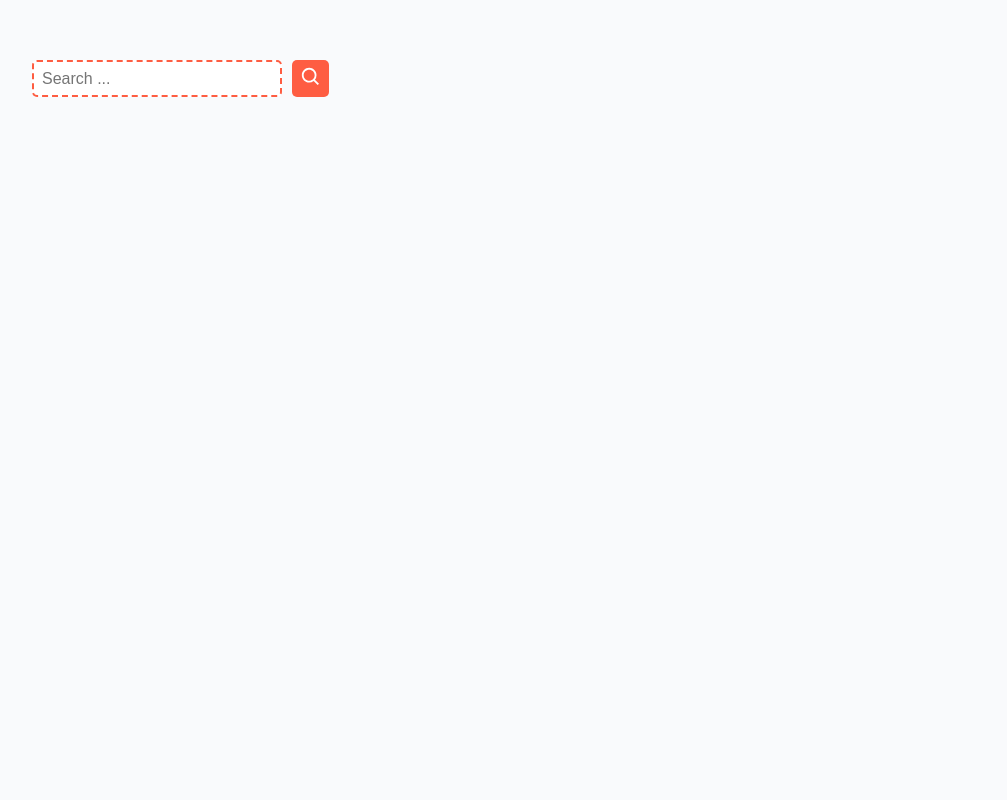
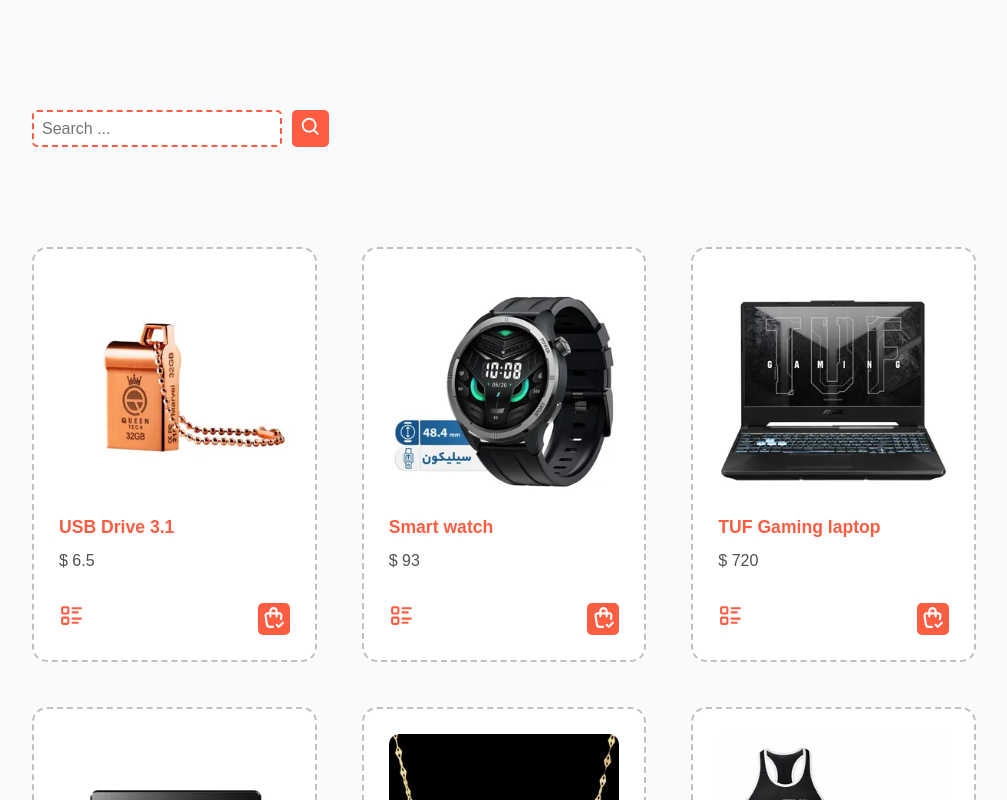
Before and after one commit to IliaMoradian11/react.js-store-app-context, a React (Vite) app: page /products in a window 1280 px wide. Shown: the top 800 px of the page, without its empty margins (18-1025 px from the left). Built offline with nearby package versions, Linux system fonts and the light colour scheme.

Commit message:
Show products

```diff
--- a/src/App.jsx
+++ b/src/App.jsx
@@ -3,6 +3,7 @@
 import ProductsPage from "./pages/ProductsPage";
 import PageNotFoundPage from "./pages/PageNotFoundPage";
 import SearchContext from "./contexts/SearchContext";
+import ProductDetailsPage from "./pages/ProductDetailsPage";
 
 function App() {
   return (
@@ -11,6 +12,7 @@
         <Routes>
           <Route index element={<Navigate to={"/products"} replace={true} />} />
           <Route path="products" element={<ProductsPage />} />
+          <Route path="products/:id" element={<ProductDetailsPage />} />
           <Route path="*" element={<PageNotFoundPage />} />
         </Routes>
       </BrowserRouter>
--- /dev/null
+++ b/src/components/ProductsContainer.jsx
@@ -0,0 +1,32 @@
+import { useContext } from "react";
+
+import { searchTextContext } from "../contexts/SearchContext";
+
+import styles from "./ProductsContainer.module.css";
+import { TbListDetails, TbShoppingBagCheck } from "react-icons/tb";
+import { Link } from "react-router-dom";
+
+function ProductsContainer() {
+  const { products } = useContext(searchTextContext);
+  return (
+    <div className={styles.container}>
+      {JSON.parse(products).map((product) => (
+        <div key={product.id} className={styles.product}>
+          <img src={product.image} alt={product.title} />
+          <p className={styles.title}>{product.title}</p>
+          <p className={styles.price}>$ {product.price}</p>
+          <div>
+            <Link to={`/products/${product.id}`}>
+              <TbListDetails size={25} color="#fe5d42" />
+            </Link>
+            <button type="button">
+              <TbShoppingBagCheck size={25} color="#fff" />
+            </button>
+          </div>
+        </div>
+      ))}
+    </div>
+  );
+}
+
+export default ProductsContainer;
--- /dev/null
+++ b/src/components/ProductsContainer.module.css
@@ -0,0 +1,47 @@
+.container {
+  width: 80%;
+  display: grid;
+  grid-template-columns: repeat(auto-fill, minmax(250px, 1fr));
+  gap: 45px;
+  margin-top: 100px;
+}
+.product {
+  background: #fff;
+  border: 2px dashed silver;
+  display: flex;
+  flex-direction: column;
+  padding: 25px;
+  border-radius: 15px;
+}
+.product .title {
+  font-size: 1.1rem;
+  font-weight: 600;
+  color: #fe5d42;
+  margin: 10px 0;
+}
+.product .price {
+  color: #505050;
+  margin-bottom: 30px;
+}
+.product img {
+  border-radius: 10px;
+}
+.product div {
+  display: flex;
+  align-items: center;
+  justify-content: space-between;
+}
+.product div button {
+  background-color: #fe5d42;
+  border: none;
+  border-radius: 5px;
+  width: 32px;
+  height: 32px;
+  transition: all 0.2s ease-in-out;
+}
+.product div button:hover {
+  opacity: 0.8;
+}
+.product div > * {
+  cursor: pointer;
+}
--- a/src/components/SearchBox.module.css
+++ b/src/components/SearchBox.module.css
@@ -1,5 +1,5 @@
 .searchBox {
-  margin-top: 50px;
+  margin-top: 100px;
 }
 .searchBox form {
   display: flex;
--- a/src/contexts/SearchContext.jsx
+++ b/src/contexts/SearchContext.jsx
@@ -1,6 +1,7 @@
 import { useReducer } from "react";
+import { createContext } from "react";
 
-import { createContext } from "react";
+import { data as products } from "../services/constants/products";
 
 export const searchTextContext = createContext();
 
@@ -17,7 +18,7 @@
   const [search, dispatchSearch] = useReducer(reducer, "");
 
   return (
-    <searchTextContext.Provider value={{ search, dispatchSearch }}>
+    <searchTextContext.Provider value={{ search, dispatchSearch, products }}>
       {children}
     </searchTextContext.Provider>
   );
--- /dev/null
+++ b/src/pages/ProductDetailsPage.jsx
@@ -0,0 +1,5 @@
+function ProductDetailsPage() {
+  return <div>ProductDetailsPage</div>;
+}
+
+export default ProductDetailsPage;
--- a/src/pages/ProductsPage.jsx
+++ b/src/pages/ProductsPage.jsx
@@ -1,16 +1,19 @@
 import { useSearchParams } from "react-router-dom";
+
 import SearchBox from "../components/SearchBox";
+import ProductsContainer from "../components/ProductsContainer";
 
 function ProductsPage() {
   const [searchParams, setSearchParams] = useSearchParams();
 
   return (
-    <div>
+    <>
       <SearchBox
         searchParams={searchParams}
         setSearchParams={setSearchParams}
       />
-    </div>
+      <ProductsContainer />
+    </>
   );
 }
 
--- a/src/services/constants/products.js
+++ b/src/services/constants/products.js
@@ -1,107 +1,107 @@
-import img1 from "../assets/usb.webp";
-import img2 from "../assets/smart_watch.webp";
-import img3 from "../assets/laptop.webp";
-import img4 from "../assets/hard_disk.webp";
-import img5 from "../assets/golden_necklace.webp";
-import img6 from "../assets/basketball_shirt&shorts.webp";
-import img7 from "../assets/belt.webp";
-import img8 from "../assets/golden_ring.webp";
-import img9 from "../assets/men's_t_shirt_25ra28d09m.webp";
-import img10 from "../assets/men's_t_shirt.webp";
-import img11 from "../assets/silver_ring.webp";
-import img12 from "../assets/women's_clothing.webp";
-import img13 from "../assets/women's_dress.webp";
-import img14 from "../assets/women's_t_shirt.webp";
+import img1 from "../../assets/usb.webp";
+import img2 from "../../assets/smart_watch.webp";
+import img3 from "../../assets/laptop.webp";
+import img4 from "../../assets/hard_disk.webp";
+import img5 from "../../assets/golden_necklace.webp";
+import img6 from "../../assets/basketball_shirt&shorts.webp";
+import img7 from "../../assets/belt.webp";
+import img8 from "../../assets/golden_ring.webp";
+import img9 from "../../assets/men's_t_shirt_25ra28d09m.webp";
+import img10 from "../../assets/men's_t_shirt.webp";
+import img11 from "../../assets/silver_ring.webp";
+import img12 from "../../assets/women's_clothing.webp";
+import img13 from "../../assets/women's_dress.webp";
+import img14 from "../../assets/women's_t_shirt.webp";
 
 const data = JSON.stringify([
   {
     id: 1,
-    name: "USB Drive 3.1",
+    title: "USB Drive 3.1",
     image: img1,
     price: 6.5,
     category: "electronics",
   },
   {
     id: 2,
-    name: "Smart watch",
+    title: "Smart watch",
     image: img2,
     price: 93,
     category: "electronics",
   },
   {
     id: 3,
-    name: "Asus laptop - windows",
+    title: "TUF Gaming laptop",
     image: img3,
     price: 720,
     category: "electronics",
   },
   {
     id: 4,
-    name: "Hard disk Adata",
+    title: "Hard disk Adata",
     image: img4,
     price: 89,
     category: "electronics",
   },
   {
     id: 5,
-    name: "golden necklace",
+    title: "golden necklace",
     image: img5,
     price: 48,
     category: "jewelery",
   },
   {
     id: 6,
-    name: "basketball shirt & shorts",
+    title: "basketball shirt & shorts",
     image: img6,
     price: 48,
     category: "men's clothing",
   },
   {
     id: 7,
-    name: "men's belt",
+    title: "men's belt",
     image: img7,
     price: 48,
     category: "men's clothing",
   },
-  { id: 8, name: "golden ring", image: img8, price: 48, category: "jewelery" },
+  { id: 8, title: "golden ring", image: img8, price: 48, category: "jewelery" },
   {
     id: 9,
-    name: "men's t-shirt model 25ra28d09m",
+    title: "men's t-shirt model",
     image: img9,
     price: 48,
     category: "men's clothing",
   },
   {
     id: 10,
-    name: "men's t-shirt",
+    title: "men's t-shirt",
     image: img10,
     price: 48,
     category: "men's clothing",
   },
   {
     id: 11,
-    name: "silver ring",
+    title: "silver ring",
     image: img11,
     price: 48,
     category: "jewelery",
   },
   {
     id: 12,
-    name: "women's clothing",
+    title: "women's clothing",
     image: img12,
     price: 48,
     category: "women's clothing",
   },
   {
     id: 13,
-    name: "women's dress",
+    title: "women's dress",
     image: img13,
     price: 48,
     category: "women's clothing",
   },
   {
     id: 14,
-    name: "women's t-shirt",
+    title: "women's t-shirt",
     image: img14,
     price: 48,
     category: "women's clothing",
```
